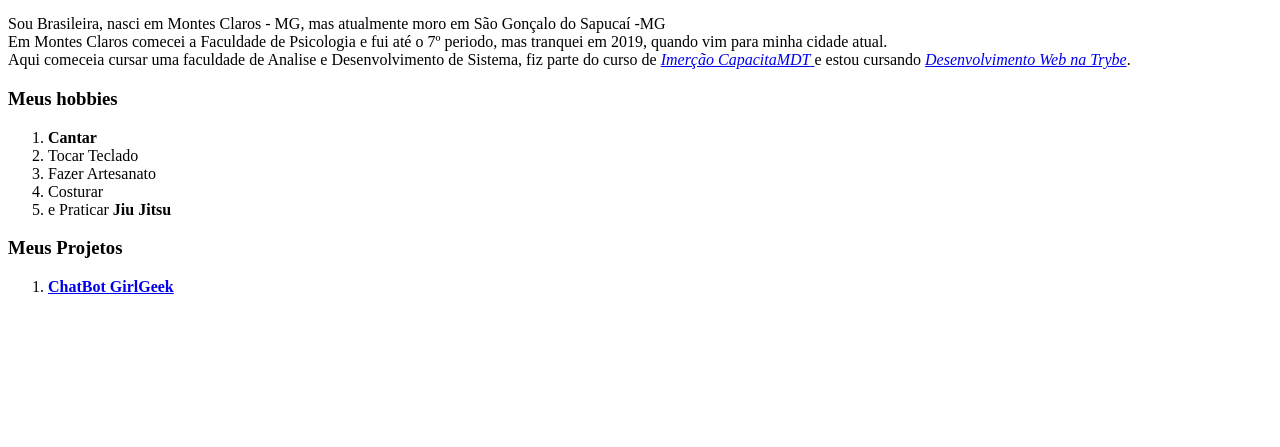
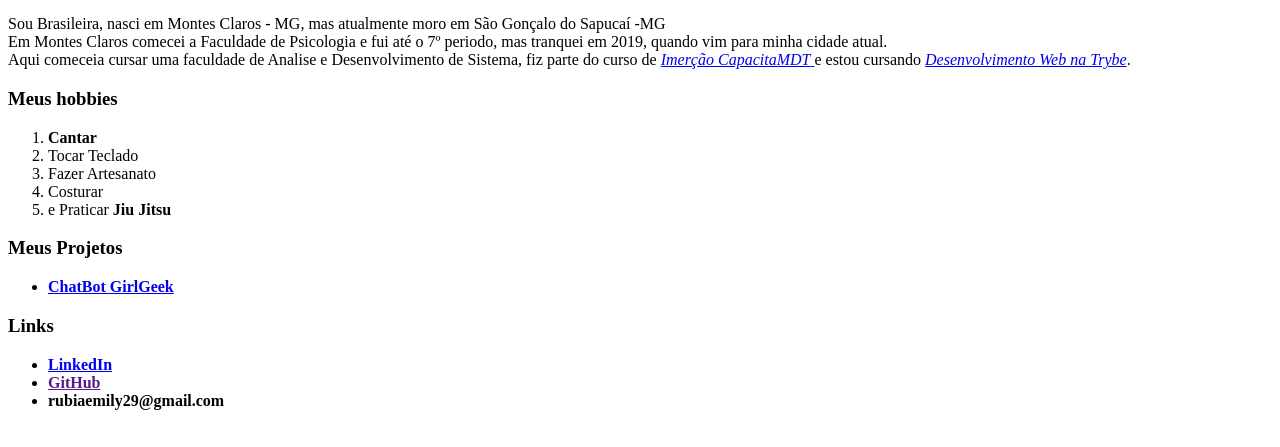
Before and after one commit to rubiaemilly29/Portifolio, a plain HTML site: page index.html in a window 1280 px wide. Shown: the part 353-800 px from the top of the page. Drawn offline with Linux system fonts and the light colour scheme.

Commit message:
Atualizaçao  do  html portifolio, Links

```diff
--- a/index.html
+++ b/index.html
@@ -21,11 +21,17 @@
         <li> e Praticar <strong>Jiu Jitsu</strong> </li>
     </ol>
     <h3>Meus Projetos</h3>
-    <ol>
+    <ul>
         <li> <a href="https://letsbot.altu.com.br/widgets/preview/767dbabf336032da1c73f8c92554fd76" target="_blank"><strong>ChatBot GirlGeek</strong></a></li>
 
-    </ol>
+    </ul>
+    <h3>Links</h3>
+    <ul>
+        <li><a href="hhttps://www.linkedin.com/in/rubiaemily/" target="_blank"><strong>LinkedIn</strong></a></li>
+        <li><a href="" target="_blank"><strong>GitHub</strong></a></li>
+        <li><strong>rubiaemily29@gmail.com</strong></li>
 
+    </ul>
 
 
 
```
